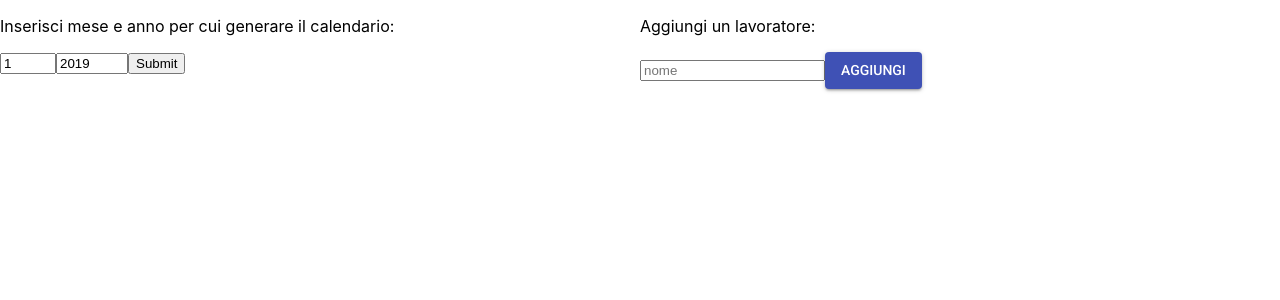
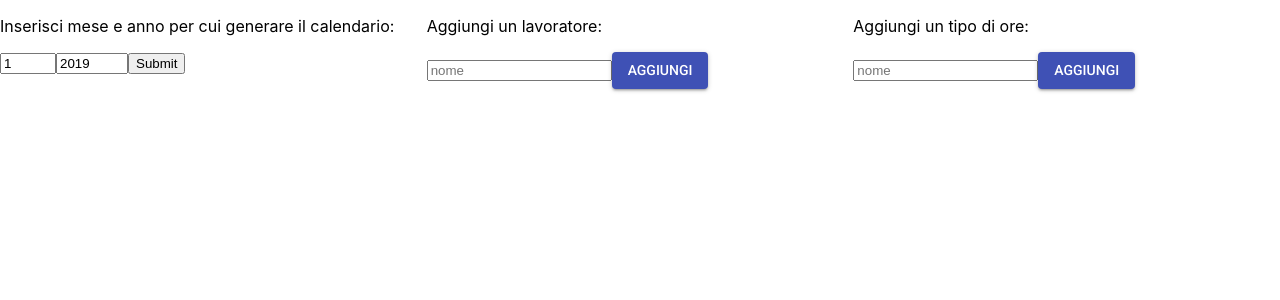
Before and after one commit to andrematt/calendario-ore, a React (Create React App) app: page / in a window 1280 px wide. Shown: the top 300 px of the page. Built offline with nearby package versions, Linux system fonts and the light colour scheme.

Commit message:
trova domeniche

```diff
--- a/src/App.css
+++ b/src/App.css
@@ -1,7 +1,7 @@
 @import url("https://fonts.googleapis.com/css?family=Roboto:300,400,500");
 .head-grid {
   display: grid;
-  grid-template-columns: 1fr 1fr;
+  grid-template-columns: 1fr 1fr 1fr;
   margin-bottom: 50px;
 }
 
--- a/src/App.js
+++ b/src/App.js
@@ -122,6 +122,7 @@ class App extends Component {
           <div className="head-grid">
             <YearMonthForm setData={this.setData}/>
             <Addworker workers = {this.state.workers} addWorker={this.addWorker} removeWorker={this.removeWorker}/>
+            <Addtype/>
           </div>
           <div className="calendar-container">
             <Calendar translatename={this.translatename} myCalendar={this.state.calendar}/>
@@ -133,6 +134,29 @@ class App extends Component {
       );
     }
   }
+
+  class Addtype extends Component{
+    constructor(props){
+      super(props);
+      this.state = {
+        type:[]
+      }
+    }
+
+    render(){
+      return(
+        <div className="worker-form">
+          <p>Aggiungi un tipo di ore:</p>
+          <form id="date-form" onSubmit={this.preventDefault}>
+            <input id="month" placeholder="nome" value={this.state.actualWorker} onChange={this.handleNewWorker}/>
+            <Button value="" variant="contained" color="primary" id="submit" onClick={this.sendWorker}>Aggiungi</Button>
+          </form>
+        </div>
+      )
+    }
+
+  }
+
 
 
   class WriteableCell extends Component{
@@ -159,7 +183,7 @@ class App extends Component {
         previousHours:this.state.hours,
         hours:actualValue
       }, () => {
-        this.props.updateTotal(this.state.hours, this.state.previousHours); //propaga questo cambiamento al component padre
+        this.props.updateTotal(this.state.hours, this.state.previousHours, this.props.myData); //propaga questo cambiamento al component padre
       });
     }
 
@@ -179,17 +203,44 @@ class App extends Component {
     constructor(props){
       super(props);
       this.state = {
-        total:0
+        total:0,
+        allSundays:this.findSundays(this.props.myCalendar), //TODO: myCalendar viene aggiornato, ma questo state no!!
+        weekTotal:[]
       }
+      this.findSundays=this.findSundays.bind(this);
+      this.updateWeekTotal=this.updateWeekTotal.bind(this);
       this.updateTotal=this.updateTotal.bind(this);
     }
 
-    updateTotal(actual, previous){
+    findSundays(c){
+      let sundays=[...c].filter((e)=>{
+        return e.dayOfWeek().name()==="SUNDAY";
+      });
+      let sundaysNumber=sundays.map((e)=>{
+        return e.dayOfMonth();
+      })
+      return(sundaysNumber);
+      /*
+      this.setState({
+        allSundays:sundaysNumber
+      });
+      */
+    }
+
+    updateWeekTotal(cellData){
+      //TODO
+      console.log("MYDATA: ");
+      console.log(cellData.dayOfMonth());
+      let n = (cellData.dayOfMonth());
+
+    }
+
+    updateTotal(actual, previous, cellData){
       if (!isNaN(parseFloat(actual)) && isFinite(actual)){
         let newTotal=parseFloat(this.state.total)-parseFloat(previous)+parseFloat(actual);
         this.setState({
         total:newTotal
-      })
+      }, this.updateWeekTotal(cellData))
       }
     }
 
@@ -211,6 +262,15 @@ class App extends Component {
   }
 
   class WorkersCalendar extends Component{
+    constructor(props){
+      super(props);
+      this.findSundays=this.findSundays.bind(this); //TODO: ha senso spostare il trova domeniche nel comp padre?
+    }
+
+    findSundays(){ //TODO
+      return false;
+    }
+
     render(){
       //se è disegnato il calendario generale e ci sono lavoratori
       if(this.props.myCalendar.length>0&&this.props.workers.length>0){
@@ -382,7 +442,6 @@ class Cell extends Component{
     }
 
     preventDefault(event){
-      console.log("prevent default");
       event.preventDefault();
     }
 
--- a/src/App.scss
+++ b/src/App.scss
@@ -2,7 +2,7 @@
 
 .head-grid{
     display: grid;
-    grid-template-columns: 1fr 1fr;
+    grid-template-columns: 1fr 1fr 1fr;
     margin-bottom:50px;
 }
 
```
